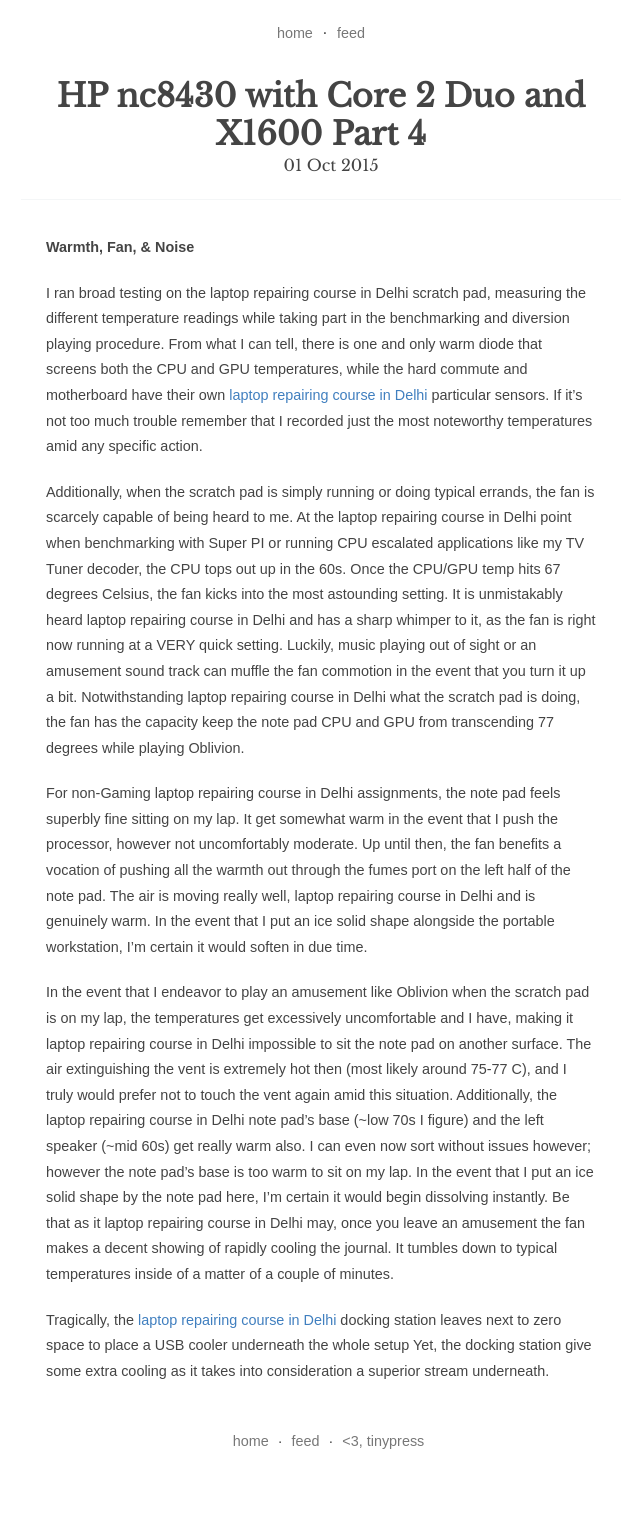
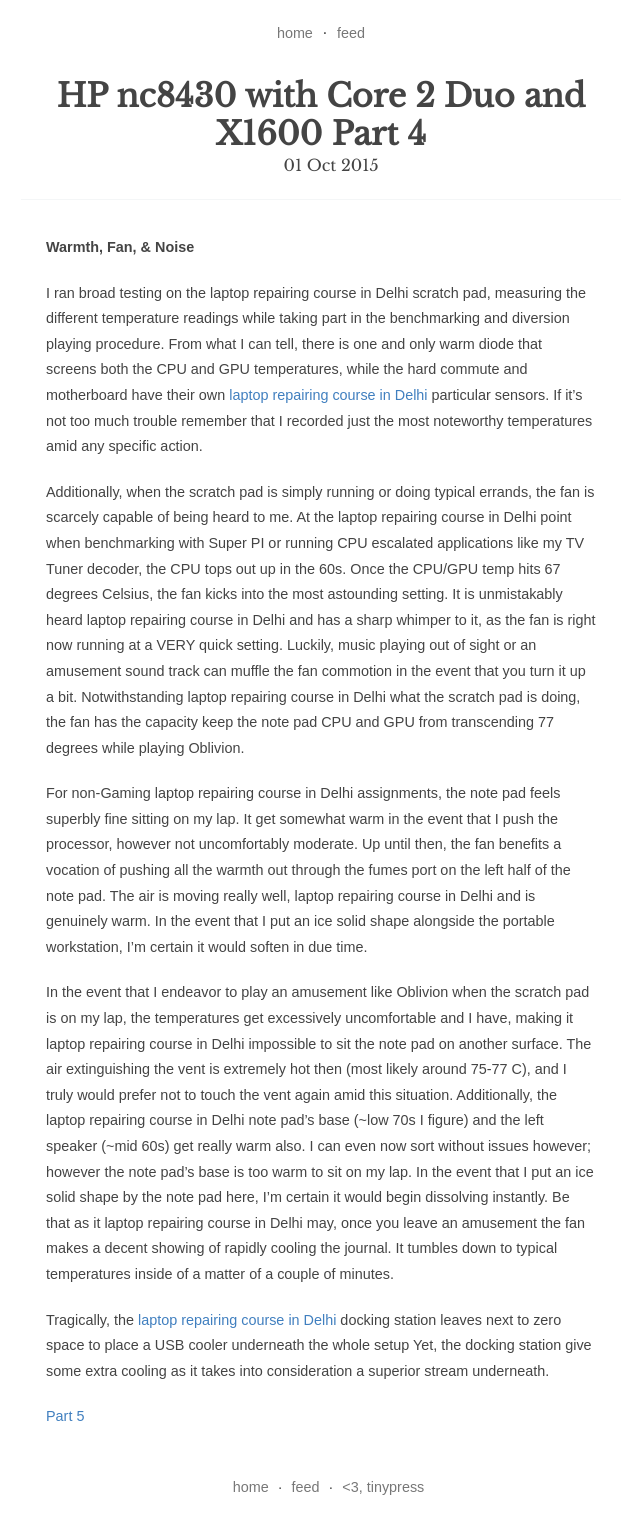
Before and after one commit to vanyavern/vanyavern.github.io, a Jekyll site: the page built from _posts/2015-10-01-hp-nc8430-with-core-2-duo-and-x1600-part-4.markdown, in a window 1280 px wide. Shown: the whole page, without its empty margins (319-959 px from the left). Built offline with Jekyll 4.4.1, drawn with Linux system fonts in a browser that asks for light colours; before the commit the page ends 1475 px from its top, so only the background shows below that.

Commit message:
Post update: HP nc8430 with Core 2 Duo and X1600 Part 4

```diff
--- a/_posts/2015-10-01-hp-nc8430-with-core-2-duo-and-x1600-part-4.markdown
+++ b/_posts/2015-10-01-hp-nc8430-with-core-2-duo-and-x1600-part-4.markdown
@@ -14,3 +14,6 @@ For non-Gaming laptop repairing course in Delhi assignments, the note pad feels
 In the event that I endeavor to play an amusement like Oblivion when the scratch pad is on my lap, the temperatures get excessively uncomfortable and I have, making it laptop repairing course in Delhi impossible to sit the note pad on another surface. The air extinguishing the vent is extremely hot then (most likely around 75-77 C), and I truly would prefer not to touch the vent again amid this situation. Additionally, the laptop repairing course in Delhi note pad's base (~low 70s I figure) and the left speaker (~mid 60s) get really warm also. I can even now sort without issues however; however the note pad's base is too warm to sit on my lap. In the event that I put an ice solid shape by the note pad here, I'm certain it would begin dissolving instantly. Be that as it laptop repairing course in Delhi may, once you leave an amusement the fan makes a decent showing of rapidly cooling the journal. It tumbles down to typical temperatures inside of a matter of a couple of minutes.
 
 Tragically, the <a href="http://www.phonerepairingcourse.com/laptopReparingCourse.html">laptop repairing course in Delhi</a> docking station leaves next to zero space to place a USB cooler underneath the whole setup Yet, the docking station give some extra cooling as it takes into consideration a superior stream underneath.
+
+
+<a href="http://mobilerepairingcourseindeilhi.blogspot.in/2015/10/hp-nc8430-with-core-2-duo-and-x1600.html">Part 5</a>
```
